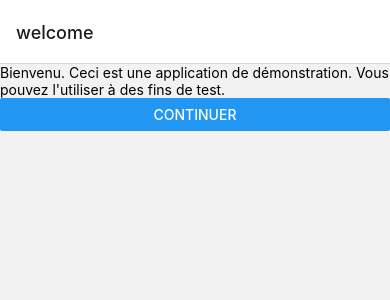
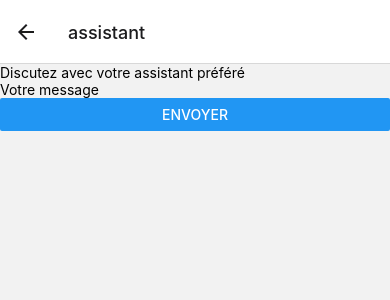
Before and after one commit to theotime2005/nvf-assistant, a React Native app: screen /assistant in a window 390 px wide. Shown: the top 300 px of the page. Built offline with nearby package versions, Linux system fonts and the light colour scheme.

Commit message:
feat: Add display for messages

```diff
--- a/App.js
+++ b/App.js
@@ -3,6 +3,7 @@ import { NavigationContainer } from '@react-navigation/native';
 import { createNativeStackNavigator } from '@react-navigation/native-stack';
 import WelcomeScreen from "./screens/WelcomeScreen";
 import StepScreen from "./screens/StepScreen";
+import AssistantScreen from "./screens/AssistantScreen";
 
 const Stack = createNativeStackNavigator();
 export default function App() {
@@ -11,6 +12,7 @@ export default function App() {
           <Stack.Navigator initialRouteName={"welcome"}>
               <Stack.Screen name={"welcome"} component={WelcomeScreen}/>
               <Stack.Screen name={"step"} component={StepScreen}/>
+              <Stack.Screen name={"assistant"} component={AssistantScreen}/>
           </Stack.Navigator>
       </NavigationContainer>
   );
--- /dev/null
+++ b/components/EnterMessage.jsx
@@ -0,0 +1,27 @@
+import React, { useState } from "react";
+import { View, TextInput, Button } from "react-native";
+
+export default function EnterMessage({onSendData}) {
+    const [textMessage, setTextMessage] = useState("");
+    const handleTextMessage = () => {
+        console.log(textMessage)
+        onSendData({
+            type: "user",
+            text: textMessage
+        });
+        setTextMessage("");
+    }
+    return (
+        <View>
+            <TextInput
+                value={textMessage}
+                onChangeText={setTextMessage}
+                placeholder="Votre message"
+                onSubmitEditing={() => handleTextMessage()}
+            />
+            <Button
+                title="Envoyer"
+                onPress={() => handleTextMessage()} />
+        </View>
+    )
+}
--- /dev/null
+++ b/screens/AssistantScreen.jsx
@@ -0,0 +1,37 @@
+import React, { useState } from "react";
+import { Text, View } from "react-native";
+import EnterMessage from "../components/EnterMessage";
+
+const initState = []; // Define initState
+
+export default function AssistantScreen({ navigation }) {
+    const [messages, setMessages] = useState(initState);
+
+    const receiveMessage = (message) => {
+        setMessages([...messages, message]); // Correct usage of spread operator
+        // Send query to IA
+    }
+
+    return (
+        <View>
+            <Text>Discutez avec votre assistant préféré</Text>
+            {messages.map((message, index) => (
+                <View key={index}>
+                    {message.type === "user" && (
+                        <View>
+                            <Text>Moi : </Text>
+                            <Text>{message.text}</Text>
+                        </View>
+                    )}
+                    {message.type === "assistant" && (
+                        <View>
+                            <Text>Assistant :</Text>
+                            <Text>{message.text}</Text>
+                        </View>
+                    )}
+                </View>
+            ))}
+            <EnterMessage onSendData={receiveMessage} />
+        </View>
+    );
+}
--- a/screens/StepScreen.jsx
+++ b/screens/StepScreen.jsx
@@ -1,12 +1,12 @@
 import React from "react";
-import {Text, View} from "react-native";
+import {Button, Text, View} from "react-native";
 import {CheckBox} from "react-native-web";
 
 export default function StepScreen({navigation}) {
     return (
         <View>
             <Text>Cette application est un prototype destiné a montrer l'inclusion d'un assistant pour des voyages. Pour l'utiliser, des informations tel que votre nom et prénom seront partagées à notre IA.</Text>
-            <CheckBox>Je comprend et j'accepte</CheckBox>
+            <Button title={"D'accord, je continue"} onPress={() => navigation.navigate('assistant')}/>
         </View>
     )
 }
```
